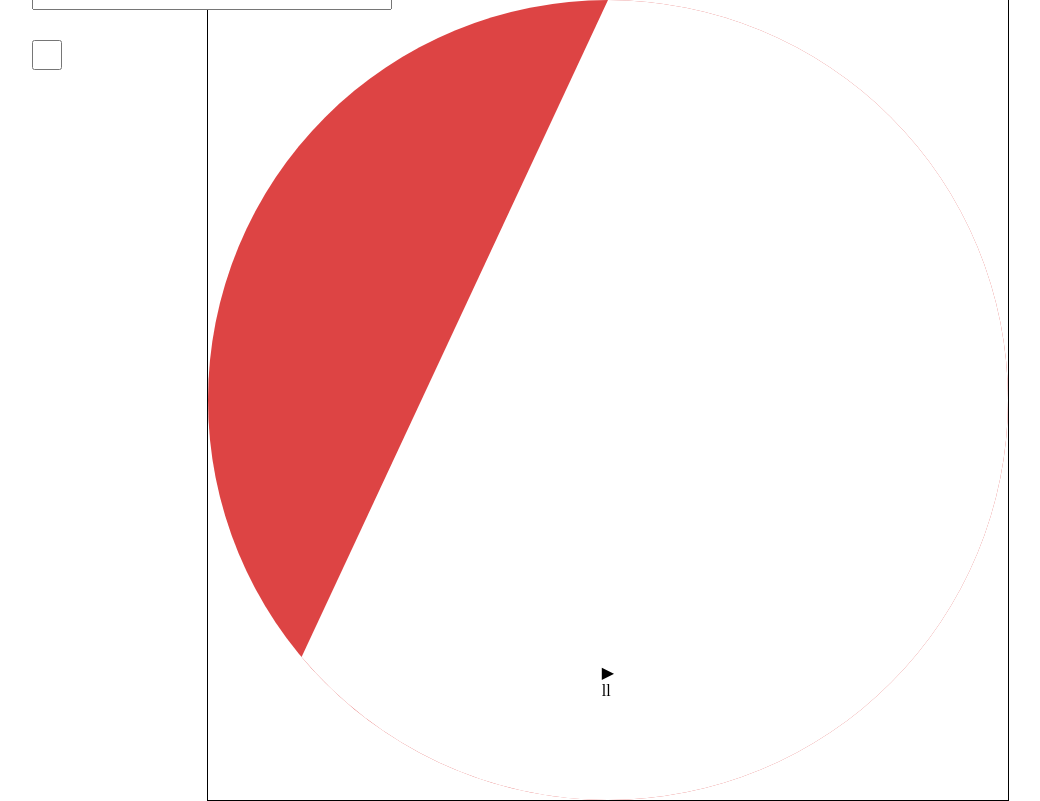
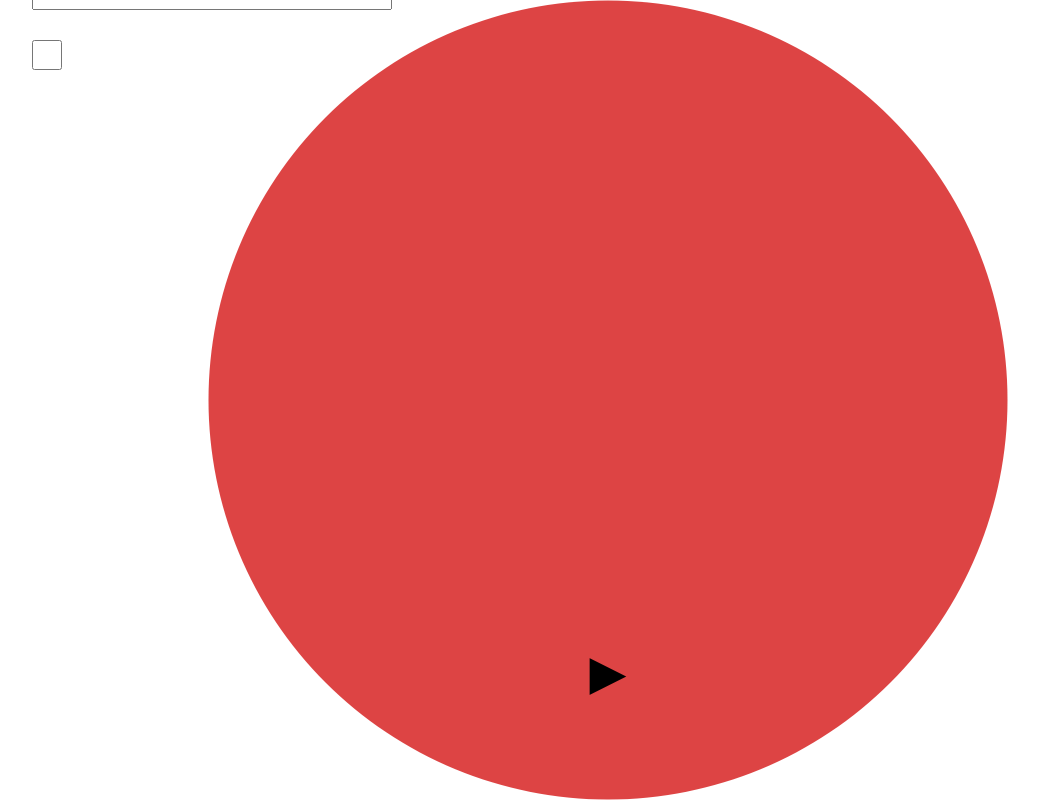
Before and after one commit to azza999/timetimer, a plain HTML site: page index.html in a window 1280 px wide. Shown: the whole page, without its empty margins (32-1072 px from the left). Drawn offline with Linux system fonts and the light colour scheme.

Commit message:
add basic function

```diff
--- a/index.html
+++ b/index.html
@@ -28,10 +28,10 @@
 			<span id="remain-minute-10"></span>
 			<span id="remain-minute-1"></span>
 		</div>
-		<canvas id="timer" width="800" height="800"></canvas>
+		<canvas id="timer" width="1600" height="1600"></canvas>
 		<div id="controlbox">
 			<div id="onoff">
-				<div id="start">▶</div>
+				<div id="start" class="visible">▶</div>
 				<div id="pause">ll</div>
 			</div>
 		</div>
--- a/script.js
+++ b/script.js
@@ -1,3 +1,6 @@
+const _2PI = Math.PI * 2
+
+
 Array.prototype.find = function(finding) {
 	let newArr = []
 	this.map(ele=>{
@@ -15,7 +18,8 @@ const InputController = {
 		this._time = null
 	},
 	initEvent: function() {
-		this.input.addEventListener("keydown", this.checkKey)
+		this.input.addEventListener("keydown", (e)=>this.checkKey(e))
+		this.input.addEventListener("keyup", (e)=>this.setClockDuration(e))
 	},
 	checkKey: function(e) {
 
@@ -25,7 +29,9 @@ const InputController = {
 		if (!(num.find(e.key) || arrow.find(e.key))) {
 			e.preventDefault()
 		}
-		console.log(InputController.time)
+	},
+	setClockDuration: function() {
+		Clock.duration = this.input.value
 	},
 	get time() {
 		return InputController.input.value.match(/\d\d\d\d/) ? InputController.input.value : null
@@ -39,44 +45,84 @@ const Clock = {
 		this.startBtn = document.getElementById('start')
 		this.pauseBtn = document.getElementById('pause')
 
-		this.duration = Number(InputController.time) * 60
-		this.currentTime = 60 * 14 //seconds
+		this._duration = Number(InputController.time)
+		this.currentTime =  0 //60 * 15 //seconds
+
+		this.speed = 0.1
 
 		this.render()
 	},
-	initEvent: function() {
-
+	//남은시간 수정시 시간 및 상태 설정
+	set duration(val) {
+		this.pause()
+		this._duration = val
+		this.currentTime = 0
+		this.render()
+	},
+	initEvent: function () {
+		this.startBtn.addEventListener("click",e=>{
+			this.start()
+			this.toggleBtnVisible()
+		})
+		this.pauseBtn.addEventListener("click",e=>{
+			this.pause()
+			this.toggleBtnVisible()
+		})
 	},
 	render: function() {
 
-		let width = this.cvs.width
-		let height = this.cvs.height
-
-		let clockRect = {
-			top : {x: width/2, y: 0},
-			bottom : {x: width/2, y: height},
-			left : {x: 0, y: height/2},
-			right : {x: width, y: height/2},
-			center : {x: width/2 ,y: height/2}
+		this.clockRect = {
+			top : {x: this.cvs.width/2, y: 0},
+			bottom : {x: this.cvs.width/2, y: this.cvs.height},
+			left : {x: 0, y: this.cvs.height/2},
+			right : {x: this.cvs.width, y: this.cvs.height/2},
+			center : {x: this.cvs.width/2 ,y: this.cvs.height/2}
 		}
 
+		this.fillBackground()
+
+		this.fillPassedTime()
+	},
+	fillBackground: function() {
 
 		this.ctx.fillStyle = '#d44'
-
 		this.ctx.beginPath()
-		this.ctx.arc(clockRect.center.x,clockRect.center.y,width/2,0,Math.PI * 2)
+		this.ctx.arc(this.clockRect.center.x,this.clockRect.center.y,this.cvs.width / 2 - 1,0,Math.PI * 2)
 		this.ctx.fill()
 
+	},
+	fillPassedTime: function() {
 		this.ctx.fillStyle = '#fff'
+		this.ctx.beginPath()
+		this.ctx.moveTo(this.clockRect.center.x, this.clockRect.center.y)
+		this.ctx.lineTo(this.clockRect.top.x, this.clockRect.top.y)
 
-		this.ctx.beginPath()
-		this.ctx.arc(clockRect.center.x,clockRect.center.y,width/2,-Math.PI /2,Math.PI * 2 * (this.currentTime / this.duration) * 100 )
+		let deg = this.remainTime2Degree(this.currentTime)
+
+		this.ctx.arc(this.clockRect.center.x,this.clockRect.center.y,this.cvs.width/2,-Math.PI / 2, -Math.PI / 2 + deg)
 		this.ctx.fill()
+	},
+	remainTime2Degree: function(time) {
+		let percentage = time / this._duration
+		let deg = _2PI * percentage
+		return deg
+	},
+	start: function() {
+		this.interval = setInterval(()=>{
+			this.currentTime += this.speed
+			this.render()
+		},1000 * this.speed / 10)
+	},
+	pause: function() {
+		console.log(this.interval)
+		clearInterval(this.interval)
+	},
 
-		console.log(this.currentTime / this.duration * 100)
-
-
-	},
+	// ui control
+	toggleBtnVisible: function() {
+		this.startBtn.classList.toggle('visible')
+		this.pauseBtn.classList.toggle('visible')
+	}
 }
 
 window.onload = e=>{
--- a/style.css
+++ b/style.css
@@ -10,6 +10,10 @@
 
 /* 메인 캔버스 */
 #timer-box { width: 100vw; height: 100vh; display: flex; justify-content: center; align-items: center; }
-#timer { border: 1px solid #000; }
+#timer { width: 800px; height: 800px; }
 #remain-time { position: absolute; top: 100px; }
 #controlbox { position: absolute; bottom: 100px; }
+
+#start, #pause { display: none; font-size: 3em; }
+
+#start.visible, #pause.visible { display: block }
```
